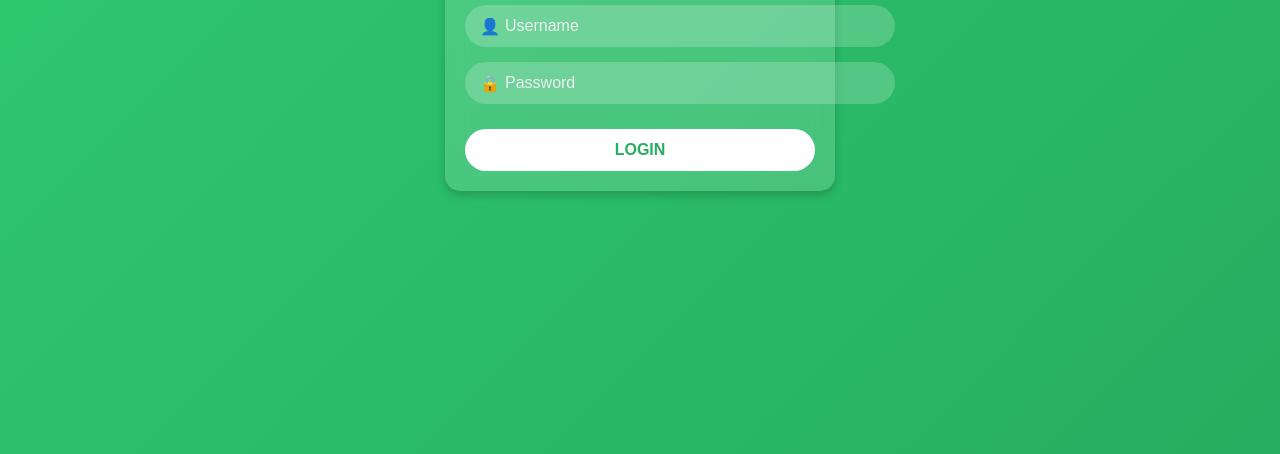
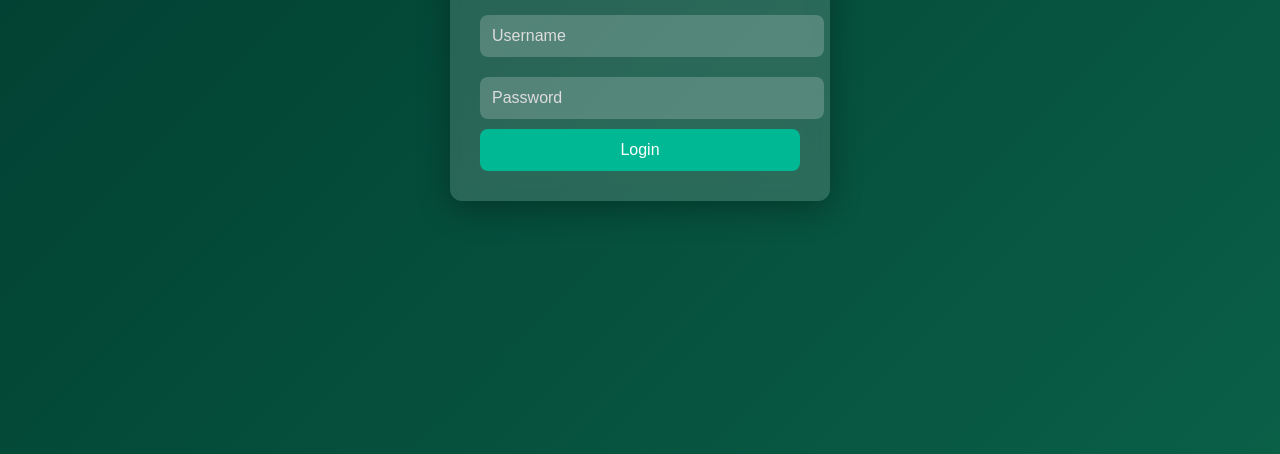
Before and after one commit to CGL-org/zip-uploader, a website: page zip-uploader/public/login.html in a window 1280 px wide. Shown: the part 346-800 px from the top of the page. Drawn offline with Linux system fonts and the light colour scheme.

Commit message:
Update login.html

```diff
--- a/zip-uploader/public/login.html
+++ b/zip-uploader/public/login.html
@@ -7,58 +7,63 @@
   <style>
     body {
       margin: 0;
-      font-family: Arial, sans-serif;
-      background: linear-gradient(135deg, #2ecc71, #27ae60);
+      height: 100vh;
       display: flex;
       justify-content: center;
       align-items: center;
-      height: 100vh;
+      background: linear-gradient(135deg, #003c2f, #0a5f47);
+      font-family: Arial, sans-serif;
     }
     .login-box {
+      width: 320px;
+      padding: 30px;
+      border-radius: 12px;
       background: rgba(255, 255, 255, 0.15);
-      padding: 20px;
-      border-radius: 15px;
-      max-width: 350px;
+      backdrop-filter: blur(10px);
+      box-shadow: 0 8px 32px rgba(0, 0, 0, 0.3);
+      color: #fff;
+      text-align: center;
+    }
+    .login-box h2 {
+      margin-bottom: 20px;
+    }
+    .login-box input {
       width: 100%;
-      text-align: center;
-      box-shadow: 0 4px 10px rgba(0,0,0,0.2);
-      backdrop-filter: blur(10px);
+      padding: 12px;
+      margin: 10px 0;
+      border: none;
+      border-radius: 8px;
+      background: rgba(255, 255, 255, 0.2);
+      color: #fff;
+      font-size: 1em;
+      outline: none;
     }
-    .login-box h2 { color: #fff; margin-bottom: 20px; }
-    .input-field { position: relative; margin: 15px 0; }
-    .input-field input {
-      width: 100%; padding: 12px 40px;
-      border-radius: 30px; border: none;
-      background: rgba(255, 255, 255, 0.2);
-      color: #fff; font-size: 1em;
+    .login-box input::placeholder {
+      color: #ddd;
     }
-    .input-field input::placeholder { color: #eee; }
-    .input-field .icon {
-      position: absolute; top: 50%; left: 15px;
-      transform: translateY(-50%); color: #fff;
+    .login-box button {
+      width: 100%;
+      padding: 12px;
+      border: none;
+      border-radius: 8px;
+      background: #00b894;
+      color: #fff;
+      font-size: 1em;
+      cursor: pointer;
+      transition: background 0.3s;
     }
-    .login-btn {
-      width: 100%; padding: 12px; margin-top: 10px;
-      border-radius: 30px; border: none;
-      background: #fff; color: #27ae60;
-      font-weight: bold; font-size: 1em;
-      cursor: pointer;
+    .login-box button:hover {
+      background: #019874;
     }
   </style>
 </head>
 <body>
   <div class="login-box">
-    <h2>Login</h2>
-    <form action="/login" method="POST">
-      <div class="input-field">
-        <span class="icon">👤</span>
-        <input type="text" name="username" placeholder="Username" required />
-      </div>
-      <div class="input-field">
-        <span class="icon">🔒</span>
-        <input type="password" name="password" placeholder="Password" required />
-      </div>
-      <button type="submit" class="login-btn">LOGIN</button>
+    <h2>Admin Login</h2>
+    <form method="POST" action="/login">
+      <input type="text" name="username" placeholder="Username" required />
+      <input type="password" name="password" placeholder="Password" required />
+      <button type="submit">Login</button>
     </form>
   </div>
 </body>
```
